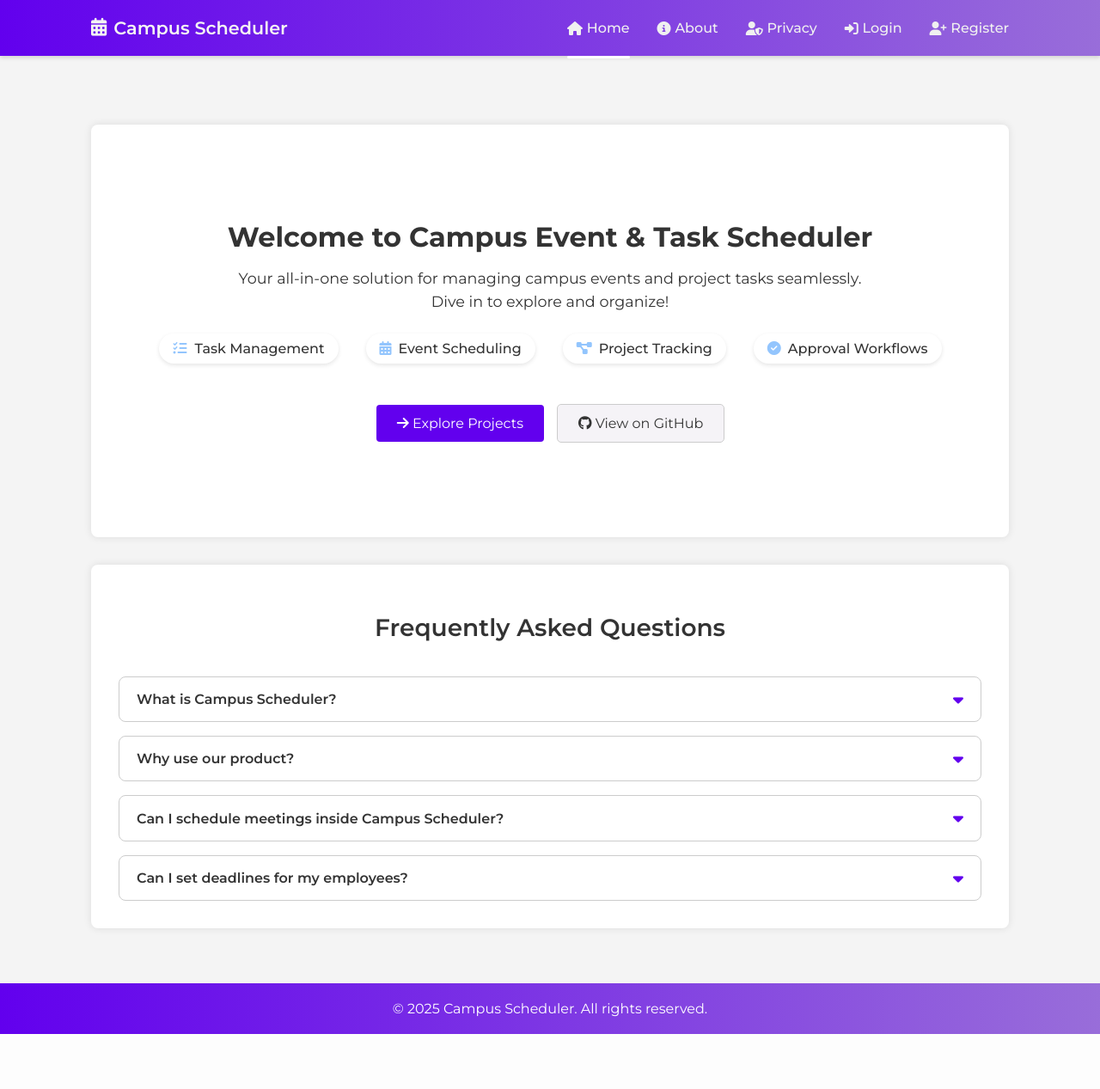
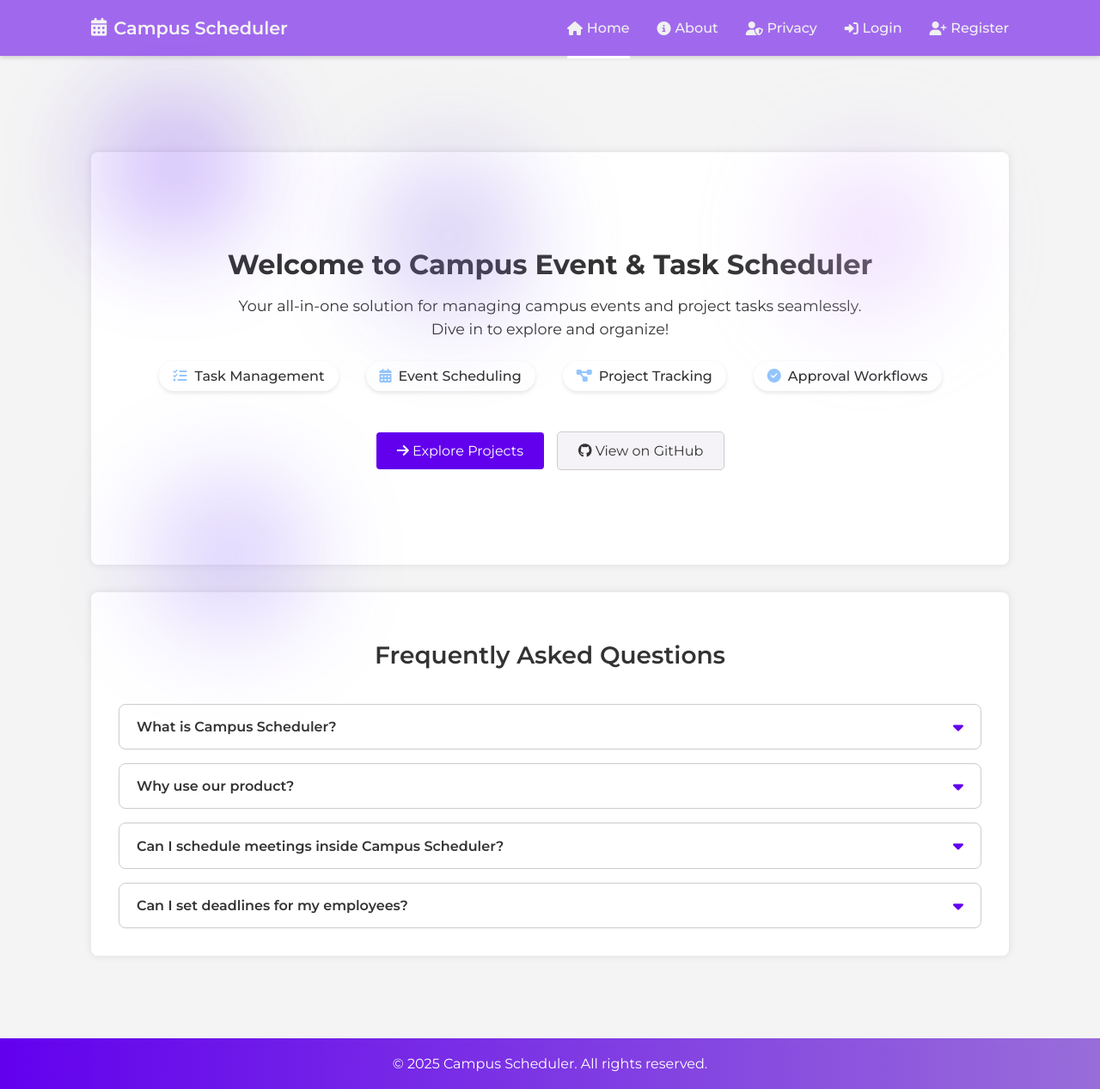
Before and after one commit to awerks/preginex, a Flask app: page / in a window 1280 px wide. Shown: the whole page at 86% size. Before the commit the page ends 1203 px from the top, so only its background shows below. Run offline with Flask 3, Linux system fonts and the light colour scheme; some libraries are stand-ins or nearby versions.

Commit message:
Add gradient circles

```diff
--- a/static/css/styles.css
+++ b/static/css/styles.css
@@ -213,7 +213,9 @@
 
 :root[data-theme="dark"] .navbar.navbar,
 :root[data-theme="dark"] .footer {
-    background: #0e0d0de3;
+    /* background: #0e0d0de3; */
+    /* background: #0e0d0da0; */
+    background: linear-gradient(137deg, rgba(17, 18, 20, .75) 4.87%, rgba(12, 13, 15, .9) 75.88%);
     box-shadow: 0 2px 5px var(--shadow-color-medium);
 }
 
@@ -285,15 +287,26 @@ main.container {
     flex: 1;
     max-width: 1100px;
     width: 100%;
-    margin: 2rem auto;
+    margin: 4rem auto;
     padding: 0 1rem;
 }
 
+header {
+    position: sticky;
+    top: 0rem;
+    z-index: 1000;
+    backdrop-filter: blur(5px);
+}
+
 .navbar {
-    background: linear-gradient(to right, var(--gradient-start), var(--gradient-end));
+    /* background: linear-gradient(to right, var(--gradient-start), var(--gradient-end)); */
+    /* opacity: 0.80; */
+    background: hsl(265, 80%, 60%, 0.8);
+
     box-shadow: 0 2px 5px var(--shadow-color-medium);
     padding: 1.25rem 1rem;
     user-select: none;
+
 }
 
 
@@ -714,6 +727,10 @@ footer {
         cursor: pointer;
         font-size: 1.5rem;
         color: var(--on-primary-color);
+    }
+
+    header {
+        backdrop-filter: none;
     }
 
     .navbar,
@@ -740,15 +757,23 @@ footer {
         overflow-y: auto;
     }
 
+    .gradient-circle:nth-child(4) {
+        display: none;
+    }
+
     :root[data-theme="dark"] .nav-menu {
         background-color: #0e0d0d;
     }
 
     @supports (backdrop-filter: blur(1rem)) or (-webkit-backdrop-filter: blur(1rem)) {
         :root[data-theme="dark"] .nav-menu {
-            background-color: #0e0d0de3;
-            backdrop-filter: blur(0.875rem);
+            background-color: #0e0d0ddf;
+            backdrop-filter: blur(5px);
         }
+    }
+
+    :root[data-theme="dark"] .navbar.navbar {
+        background-color: #0e0d0ddf;
     }
 
     .nav-menu.nav-menu_visible {
@@ -1568,6 +1593,52 @@ textarea {
     margin-block: 1.5rem;
     font-size: 1.75rem;
     font-weight: 600;
+}
+
+.gradient-circle {
+    width: 150px;
+    height: 150px;
+    border-radius: 50%;
+    filter: blur(50px);
+    position: absolute;
+    animation: pulse 5s infinite alternate;
+    pointer-events: none;
+}
+
+.gradient-circle:nth-child(1) {
+    background: #8B5CF6;
+    top: 15%;
+    left: 10%;
+}
+
+.gradient-circle:nth-child(2) {
+    background: #D8B4FE;
+    top: 25%;
+    right: 15%;
+}
+
+.gradient-circle:nth-child(3) {
+    background: #A78BFA;
+    bottom: 10%;
+    left: 15%;
+}
+
+.gradient-circle:nth-child(4) {
+    background: #9478e8de;
+    top: 25%;
+    left: 35%;
+}
+
+@keyframes pulse {
+    0% {
+        transform: scale(1);
+        opacity: 0.8;
+    }
+
+    100% {
+        transform: scale(1.2);
+        opacity: 0.4;
+    }
 }
 
 .accordion {
--- a/templates/index.html
+++ b/templates/index.html
@@ -1,6 +1,11 @@
 {% extends "base.html" %}
 {% block title %}Home - Campus Scheduler{% endblock %}
 {% block content %}
+    <div class="gradient-circle"></div>
+    <div class="gradient-circle"></div>
+    <div class="gradient-circle"></div>
+    <div class="gradient-circle"></div>
+
     <section class="hero">
         <h1>
             {% if user %}Welcome, <span class="text-gradient">{{ user }}</span>{% else %}Welcome{% endif %} to Campus
```
